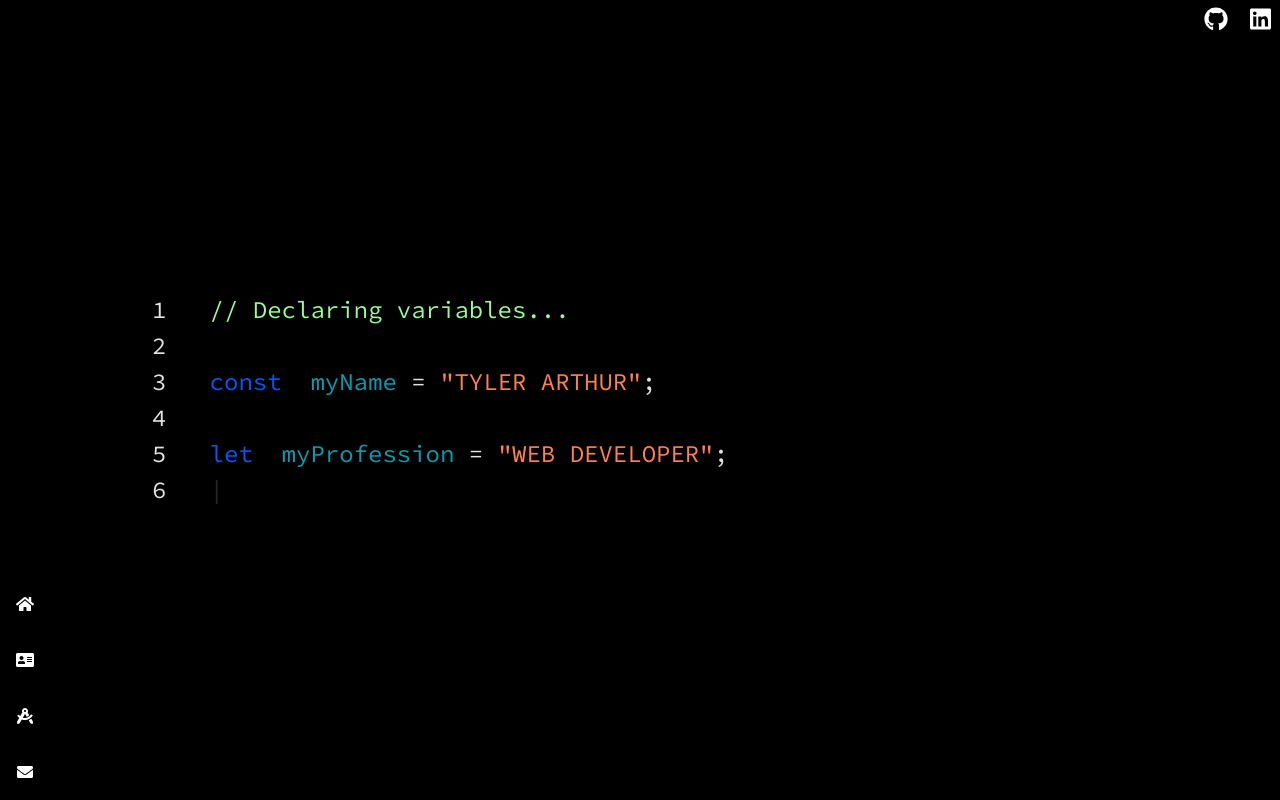
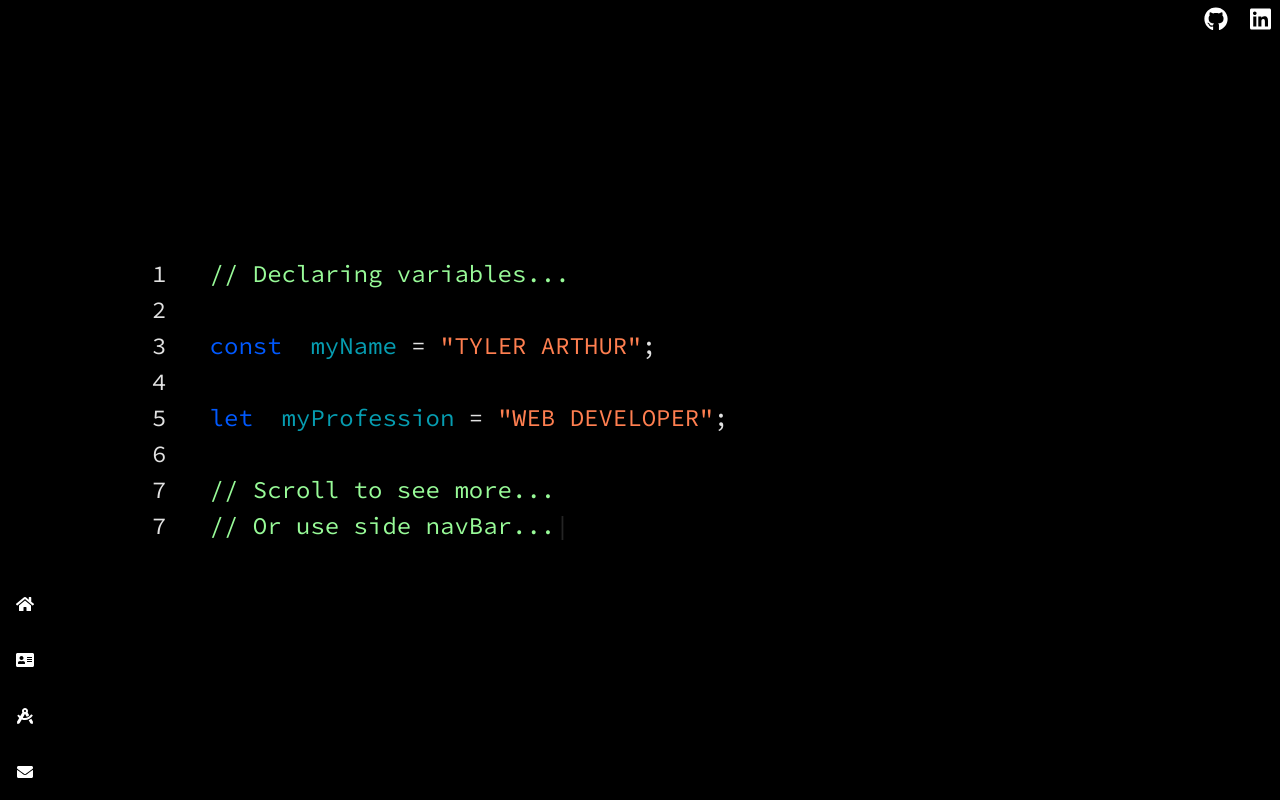
Before and after one commit to tyler-arthur/Web-Development-Portfolio, a website: page index.html in a window 1280 px wide. Both pictures are taken after a click on the link 25 px from the left and 604 px from the top of the page. Shown: the top 800 px of the page. Drawn offline with nearby package versions, Linux system fonts and the light colour scheme.

Commit message:
Added site navigation instructions

```diff
--- a/index.html
+++ b/index.html
@@ -41,6 +41,8 @@
 4
 5   <span class="dec-color">let</span> <span class="var-color"> myProfession </span>= <span class="string-color">"WEB DEVELOPER"</span>;
 6
+7   <span class="comment">// Scroll to see more...</span>
+7   <span class="comment">// Or use side navBar...</span>
 </pre>
         </div>
         <!-- <a class="down" type="button" href="#aboutA"><i class="fas fa-angle-down has-text-white"></i></a> -->
--- a/script.js
+++ b/script.js
@@ -10,7 +10,7 @@ function setupTypewriter(t) {
         tag = "",
         writingTag = false,
         tagOpen = false,
-        typeSpeed = 25,
+        typeSpeed = 20,
     tempTypeSpeed = 0;
 
     var type = function() {
--- a/style/style.scss
+++ b/style/style.scss
@@ -95,7 +95,7 @@ background-size: cover;
 }
 
 .icon-bar a:hover {
-    background-color: #000; /* Add a hover color */
+    background-color: #C0AD60; /* Add a hover color */
 }
 
 .active {
```
